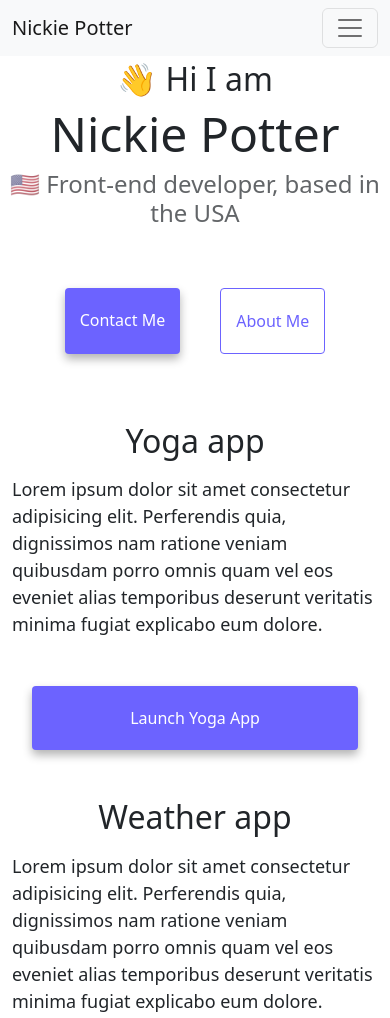
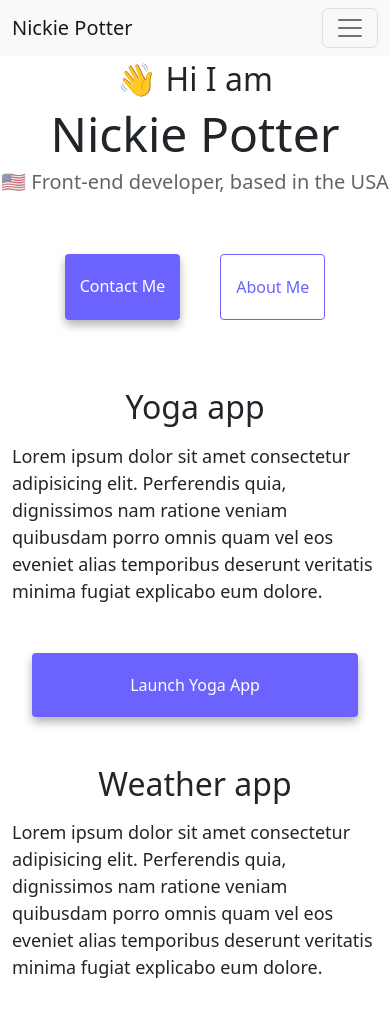
Before and after one commit to chickienickie/portfolio, a plain HTML site: page index.html in a window 390 px wide. Shown: the top 1018 px of the page. Drawn offline with nearby package versions, Linux system fonts and the light colour scheme.

Commit message:
Fixed h3 font size for mobile

```diff
--- a/index.html
+++ b/index.html
@@ -41,7 +41,7 @@
   </nav>
   <h2 class="text-center">👋 Hi I am</h2>
   <h1 class="text-center">Nickie Potter</h1>
-  <h3 class="text-center">🇺🇸 Front-end developer, based in the USA</h3>
+  <h3 class="text-center subtitle">🇺🇸 Front-end developer, based in the USA</h3>
   <div class="navigation-links mb-5">
     <a href="/about.html#contact" class="primary-link" title="Contact Nickie Potter">Contact me</a>
     <a href="/about.html" class="secondary-link" title="About Nickie Potter">About me</a>
--- a/style.css
+++ b/style.css
@@ -154,4 +154,7 @@ p {
     font-size: 32px;
     text-align: center;
   }
+  .subtitle {
+    font-size: 20px;
+  }
 }
```
